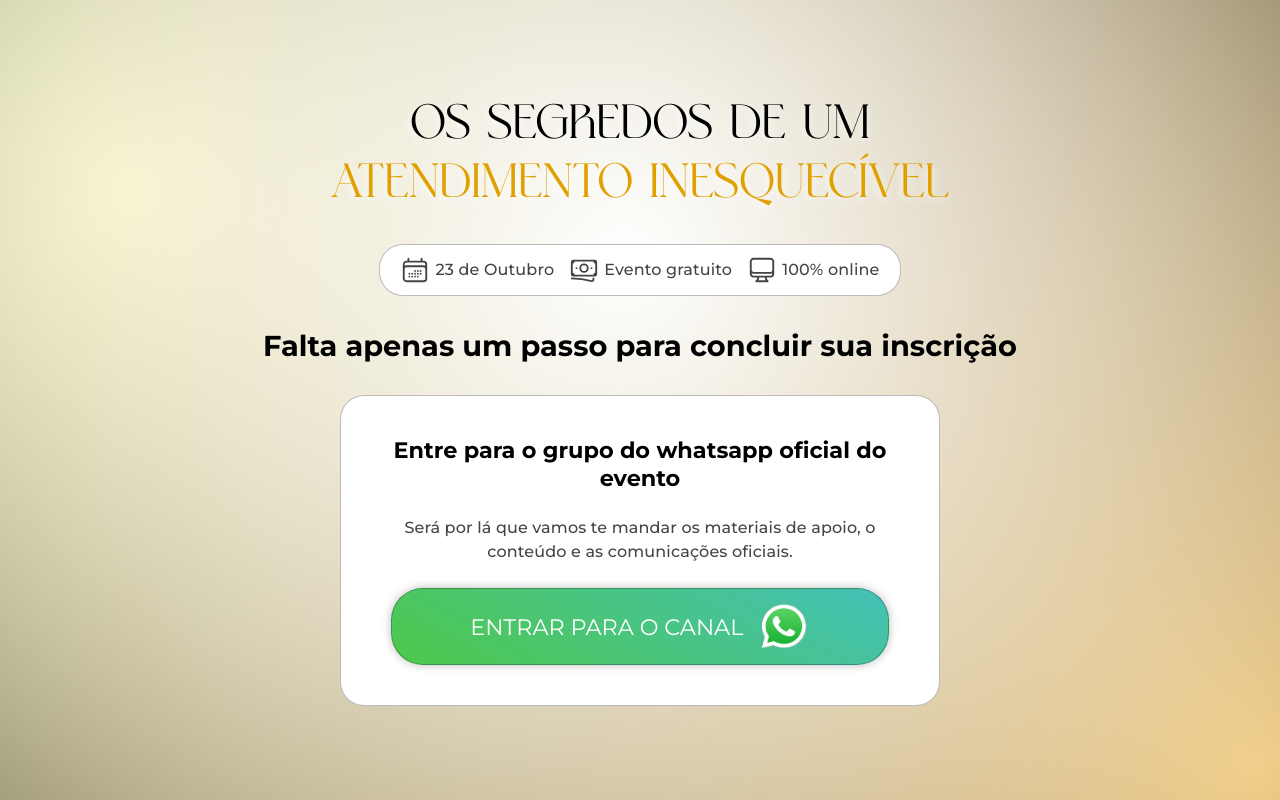
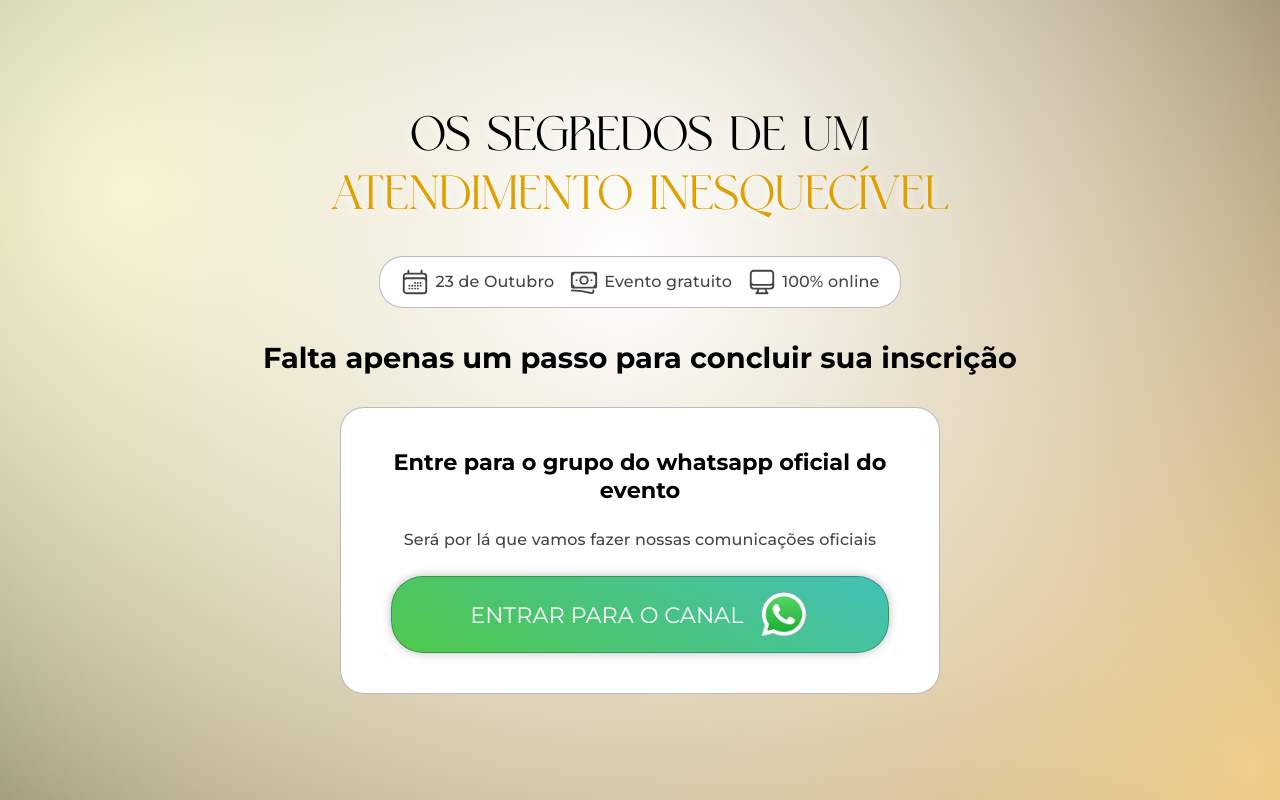
Before and after one commit to caiojcavalcante/noemy, a Next.js app: page /thanks in a window 1280 px wide. Built offline with nearby package versions, Linux system fonts and the light colour scheme.

Commit message:
update link and font weight

```diff
--- a/src/components/About.jsx
+++ b/src/components/About.jsx
@@ -68,6 +68,7 @@ const TextWrapper = styled.div`
     }
   }
   h1 {
+    font-weight: 400;
     font-size: 5rem;
     @media (max-width: 1000px) {
       font-size: 3rem;
--- a/src/pages/thanks.jsx
+++ b/src/pages/thanks.jsx
@@ -9,7 +9,7 @@ import { useRouter } from "next/router";
 export default function Home() {
   const Router = useRouter();
 
-  const link = "https://google.com";
+  const link = "https://chat.whatsapp.com/FTKEMUyxN1uJlA6UCnonlH";
 
   const HandleClick = () => {
     Router.push(link);
@@ -35,10 +35,7 @@ export default function Home() {
         <Box>
           <div>
             <h3>Entre para o grupo do whatsapp oficial do evento</h3>
-            <p>
-              Será por lá que vamos te mandar os materiais de apoio, o conteúdo
-              e as comunicações oficiais.
-            </p>
+            <p>Será por lá que vamos fazer nossas comunicações oficiais</p>
             <Button onClick={() => HandleClick()}>
               ENTRAR PARA O CANAL
               <Image
```
